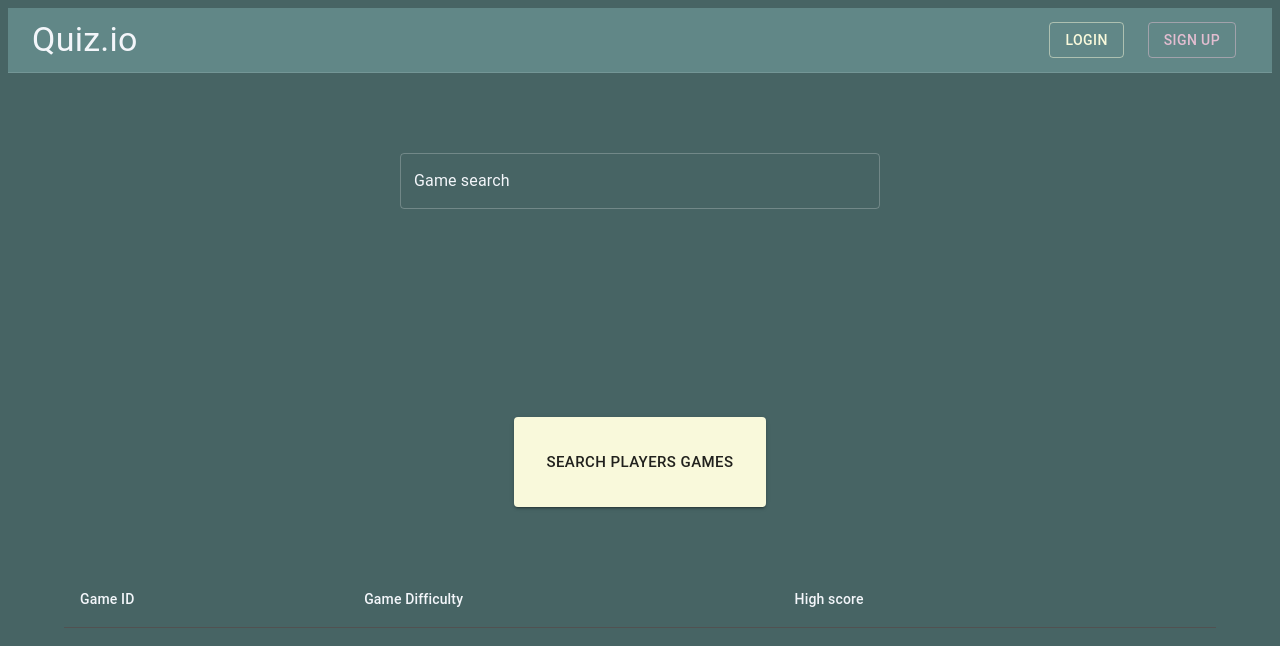
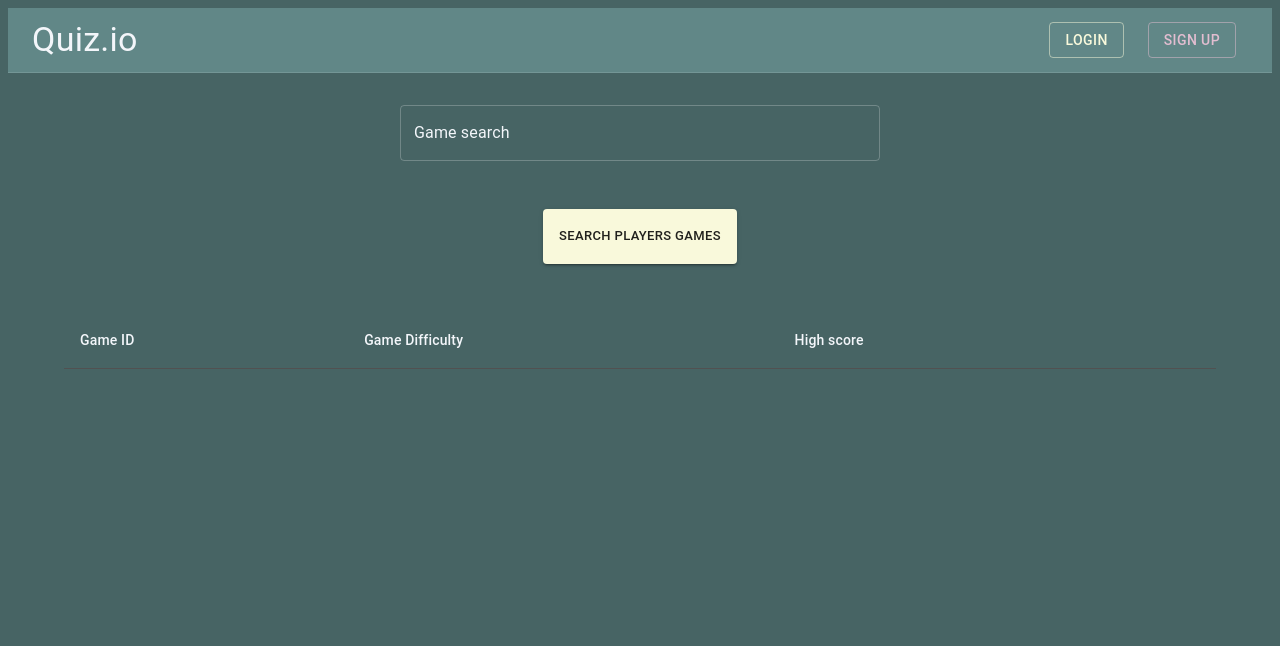
Before and after one commit to CodecoolGlobal/el-proyecte-grande-sprint-1-java-csakafeda, a React (Vite) app in the folder frontend/: page /search-multi in a window 1280 px wide. Shown: the top 646 px of the page. Built offline with nearby package versions, Linux system fonts and the light colour scheme.

Commit message:
refactor handleSearch; add alert at wrong input

```diff
--- a/frontend/src/Pages/SearchMultiGamePage.jsx
+++ b/frontend/src/Pages/SearchMultiGamePage.jsx
@@ -12,38 +12,46 @@ export default function SearchMultiGamePage() {
     const fetchGames = async () => {
         const res = await fetch(`/api/loadgame?name=${search}`)
         const data = await res.json();
-        console.log(data);
         return data;
     }
 
-    const handleSearch = (e) => {
+    const handleSearch = async () => {
+        try {
+            const res = await fetchGames(search);
+            if (res.length > 0) {
+                setGames(res);
+            } else {
+                alert("Dont have this player. Please provide full player name");
+            }
+        } catch (e) {
+            console.log(e);
+        }
+    }
+
+    const handleSearchTyping = (e) => {
         setSearch(e.target.value);
         console.log(search);
     }
 
     return <>
-        <Container align="center" sx={{padding: "5rem"}}>
+        <Container align="center" sx={{padding: "2rem"}}>
             <TextField sx={{width: '30rem'}}
                        id="outlined-basic"
                        label="Game search"
                        variant="outlined"
                        placeholder="Search game by player name"
-                       onChange={handleSearch}
+                       onChange={handleSearchTyping}
             />
         </Container>
-        <Container align="center" sx={{padding: "4rem"}}>
+        <Container align="center" sx={{padding: "0.5rem"}}>
             <Button variant="contained"
-                    size="large"
-                    sx={{margin: "4rem", padding: "2rem"}}
-                    onClick={() => {
-                        fetchGames(search).then((res) => {
-                                setGames(res);
-                            }
-                        );
-                    }
-                    }>
+                    size="small"
+                    sx={{margin: "0.5rem", padding: "1rem"}}
+                    onClick={handleSearch}>
                 Search players games
             </Button>
+        </Container>
+        <Container align="center" sx={{padding: "2rem"}}>
             <TableContainer align="center">
                 <Table align="center">
                     <TableHead>
@@ -52,7 +60,6 @@ export default function SearchMultiGamePage() {
                             <TableCell align="left">Game Difficulty</TableCell>
                             <TableCell align="left">High score</TableCell>
                             <TableCell align="left"></TableCell>
-
                         </TableRow>
                     </TableHead>
                     <TableBody>
@@ -63,13 +70,16 @@ export default function SearchMultiGamePage() {
                                         <TableCell>{game.difficulty}</TableCell>
                                         <TableCell>{game.highscore}</TableCell>
                                         <Button variant="contained"
-                                                size="large"
-                                                sx={{margin: "2rem", padding: "1rem"}}>Start this game!</Button>
+                                                align="right"
+                                                size="small"
+                                                sx={{margin: "0.5rem", padding: "0.5rem"}}>
+                                            Start this game!
+                                        </Button>
                                     </TableRow>
                                 )
                             )
                             :
-                            <div></div>
+                            <></>
                         }
                     </TableBody>
                 </Table>
```
